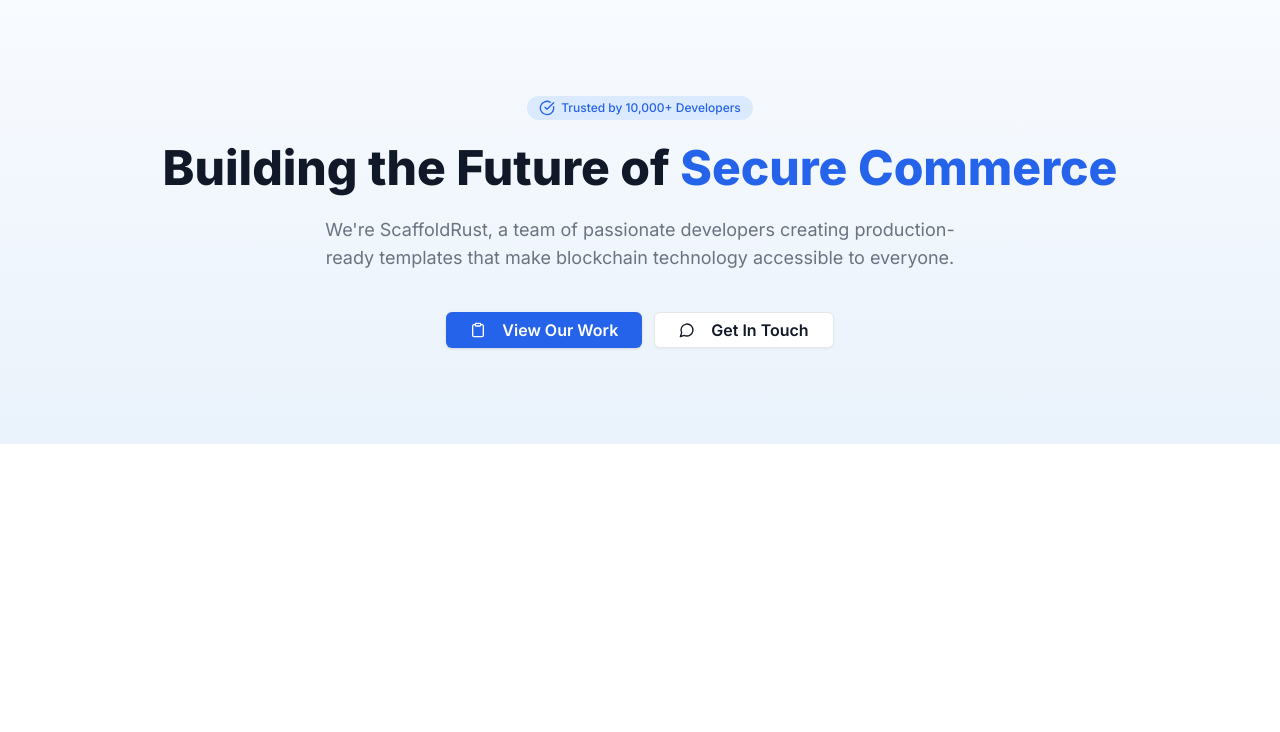
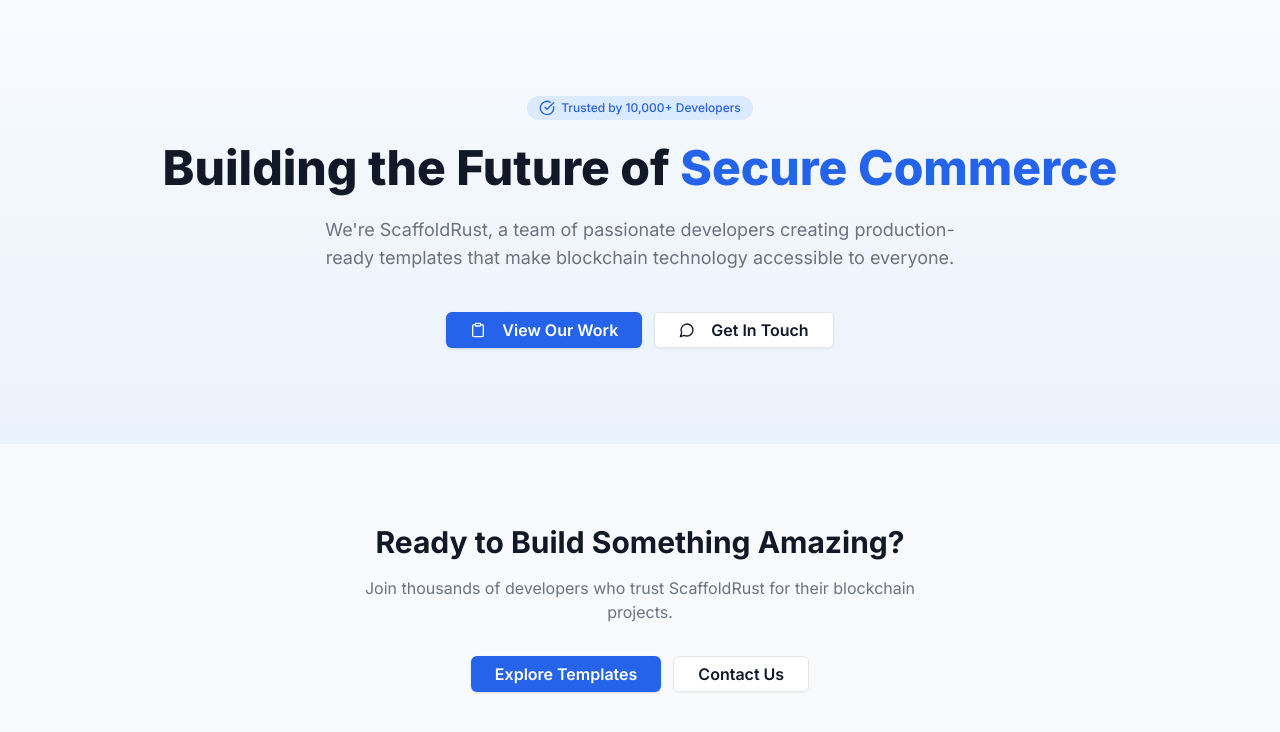
Before and after one commit to ScaffoldRust/Ecommerce-TrustlessWork-Integration, a Next.js app in the folder apps/webapp/: page /about in a window 1280 px wide. Shown: the top 732 px of the page. Built offline with nearby package versions, Linux system fonts and the light colour scheme.

Commit message:
feat: integrate AboutCTASection into About page for enhanced user engagement

```diff
--- a/apps/webapp/app/about/page.tsx
+++ b/apps/webapp/app/about/page.tsx
@@ -1,5 +1,11 @@
+import { AboutCTASection } from "@/components/about/about-cta-section";
 import { AboutHero } from "@/components/about/about-hero";
 
 export default function About() {
-  return <AboutHero />;
+  return (
+    <>
+      <AboutHero />
+      <AboutCTASection />
+    </>
+  );
 }
```
